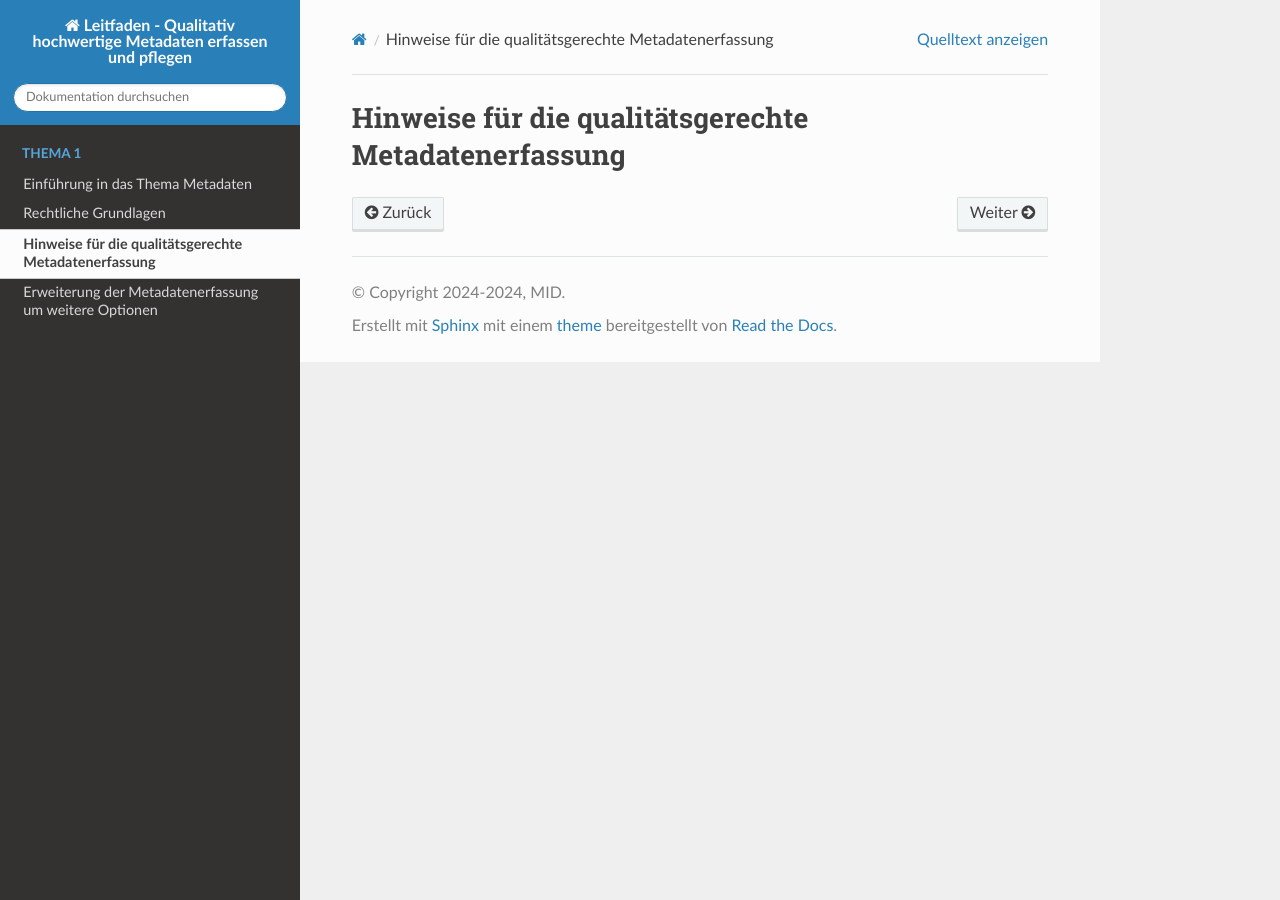
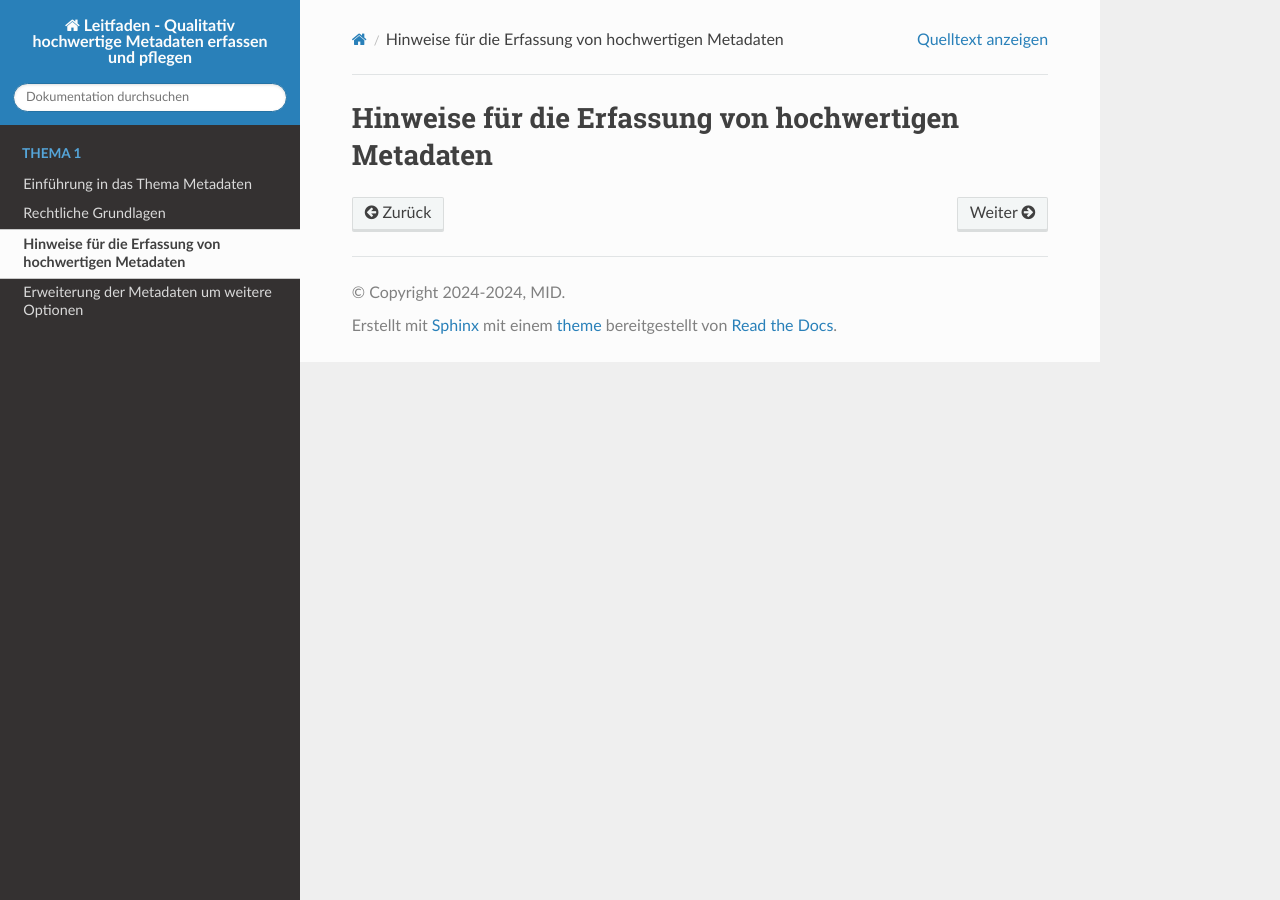
Before and after one commit to tomiwo/ingrid-mdk-st-high-quality-metadata, a Sphinx documentation site: the page built from docs/erfassung/hinweise.rst, in a window 1280 px wide. Built offline with Sphinx 7.4.7 and the Read the Docs theme 3.1.0, drawn with Linux system fonts in a browser that asks for light colours.

Commit message:
Aktualisierung

```diff
--- a/docs/erfassung/hinweise.rst
+++ b/docs/erfassung/hinweise.rst
@@ -1,4 +1,4 @@
 
 ------------------------------------------------------
-Hinweise für die qualitätsgerechte Metadatenerfassung
+Hinweise für die Erfassung von hochwertigen Metadaten
 ------------------------------------------------------
--- a/docs/optionen/erweiterungen.rst
+++ b/docs/optionen/erweiterungen.rst
@@ -1,7 +1,7 @@
 
--------------------------------------------------------
-Erweiterung der Metadatenerfassung um weitere Optionen
--------------------------------------------------------
+----------------------------------------------
+Erweiterung der Metadaten um weitere Optionen
+----------------------------------------------
 
 
 - INSPIRE
```
